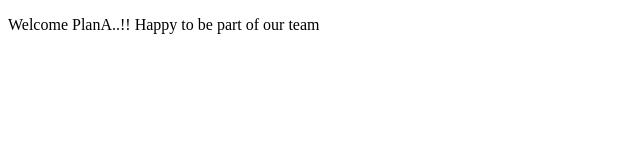
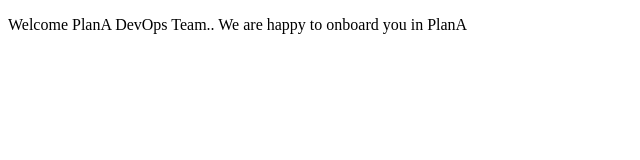
Before and after one commit to satyakaibm/PlanA_Terraform_Repo, a plain HTML site: page src/index.html in a window 1280 px wide. Shown: the whole page, without its empty margins (0-640 px from the left). Drawn offline with Linux system fonts and the light colour scheme.

Commit message:
Update index.html
updating the statement

```diff
--- a/src/index.html
+++ b/src/index.html
@@ -4,6 +4,6 @@
     <title>ECS Deployment for planA</title>
   </head>
   <body>
-    <p>Welcome PlanA..!! Happy to be part of our team</p>
+    <p>Welcome PlanA DevOps Team.. We are happy to onboard you in PlanA</p>
   </body>
 </html>
```
